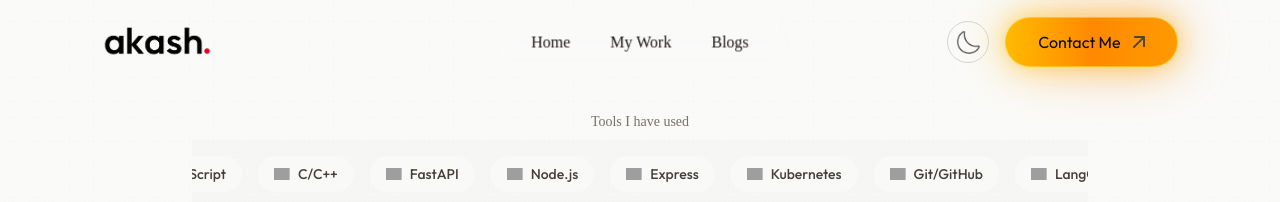
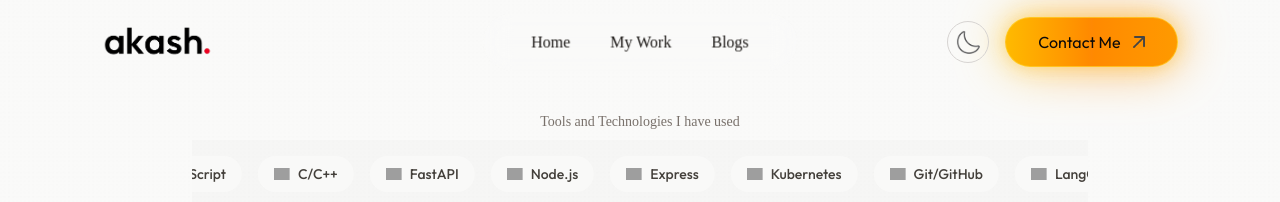
Before and after one commit to Akashpandeye/portfolio, a Next.js app: page /about in a window 1280 px wide. Shown: the top 202 px of the page. Built offline with nearby package versions, Linux system fonts and the light colour scheme; grey boxes are pictures that could not be loaded; a web font is replaced by a local one.

Commit message:
text changes

```diff
--- a/src/app/components/About.tsx
+++ b/src/app/components/About.tsx
@@ -37,7 +37,7 @@ const About = () => {
       className='w-full mt-4'
     >
       <div className='w-full max-w-4xl mx-auto'>
-        <p className='text-sm text-stone-500 dark:text-zinc-400 mb-2 text-center font-ovo'>Tools I have used</p>
+        <p className='text-sm text-stone-500 dark:text-zinc-400 mb-2 text-center font-ovo'>Tools and Technologies I have used</p>
         <div className='bg-stone-100/70 dark:bg-zinc-900/70 py-4'>
           <Marquee speed={40} gradient={false} pauseOnHover>
             {toolStack.map((tool) => (
```
